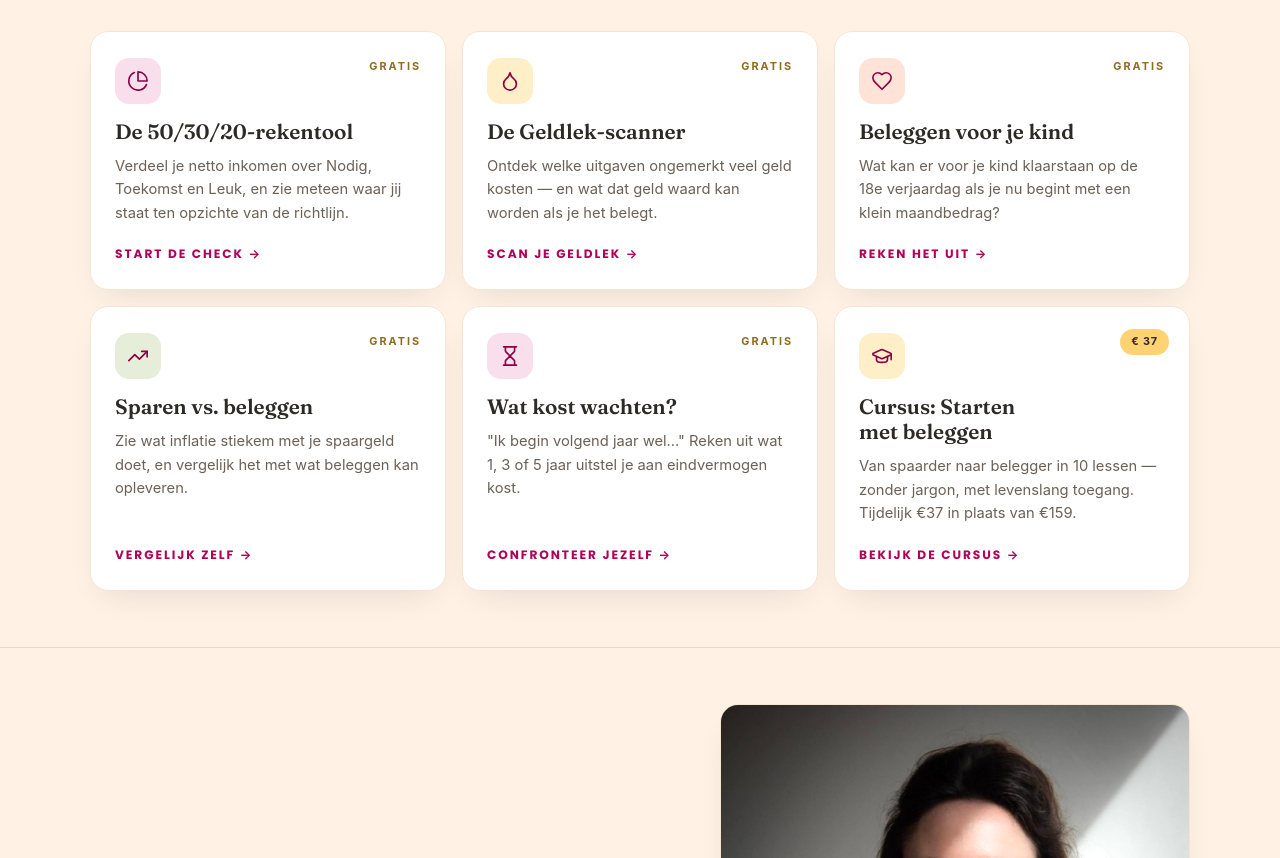
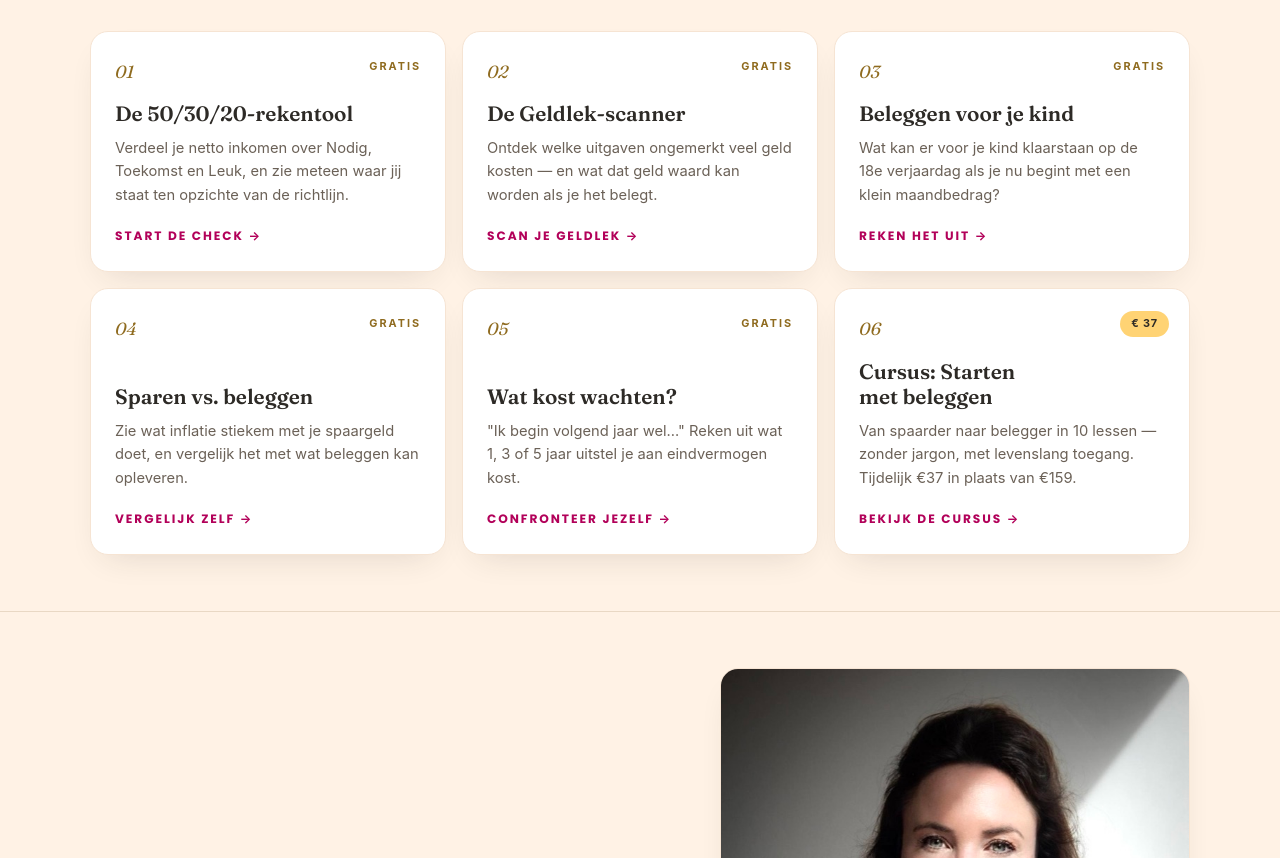
Before and after one commit to Xavier2235/Jimmybelegt, a plain HTML site: page index.html in a window 1280 px wide. Shown: the part 1604-2462 px from the top of the page. Drawn offline with Linux system fonts and the light colour scheme.

Commit message:
Toolkaarten: icoontegels vervangen door redactionele gouden nummers (01-06), consistent met de kennissectie
Co-Authored-By: Claude Fable 5 <noreply@anthropic.com>

```diff
--- a/index.html
+++ b/index.html
@@ -120,9 +120,7 @@
     text-decoration:none;color:var(--ink);transition:transform .18s ease,box-shadow .18s ease,border-color .18s ease}
   .kaart-link:hover{transform:translateY(-3px);border-color:#E4C6AE;box-shadow:0 22px 48px -18px rgba(45,42,38,.28)}
   .kaart-link:hover .pijl{color:var(--paars-donker)}
-  .icoon-cirkel{width:46px;height:46px;border-radius:14px;display:flex;align-items:center;justify-content:center;color:var(--paars-donker)}
-  .icoon-cirkel svg{width:22px;height:22px}
-  .t-roze{background:#F9DFEB}.t-geel{background:#FFEFC9}.t-zalm{background:#FFE3D7}.t-groen{background:#E6EDD9}
+  .kaart-link .k-nummer{margin:0;font-family:var(--display);font-style:italic;font-size:1.1rem;color:var(--goud)}
   .chip{position:absolute;top:26px;right:24px;font-size:.68rem;font-weight:700;letter-spacing:.18em;text-transform:uppercase}
   .chip-gratis{color:var(--goud)}
   .chip-prijs{background:var(--geel);color:var(--ink);padding:4px 11px;border-radius:999px;letter-spacing:.08em;top:22px;right:20px}
@@ -283,54 +281,42 @@
       </div>
       <div class="kaarten">
         <a class="kaart-link" href="50-30-20-rekentool.html">
-          <span class="icoon-cirkel t-roze" aria-hidden="true">
-            <svg viewBox="0 0 24 24" fill="none" stroke="currentColor" stroke-width="1.8" stroke-linecap="round" stroke-linejoin="round"><path d="M21.21 15.89A10 10 0 1 1 8 2.83"/><path d="M22 12A10 10 0 0 0 12 2v10z"/></svg>
-          </span>
+          <p class="k-nummer">01</p>
           <span class="chip chip-gratis">Gratis</span>
           <h3>De 50/30/20-rekentool</h3>
           <p>Verdeel je netto inkomen over Nodig, Toekomst en Leuk, en zie meteen waar jij staat ten opzichte van de richtlijn.</p>
           <span class="pijl">Start de check →</span>
         </a>
         <a class="kaart-link" href="geldlek-scanner.html">
-          <span class="icoon-cirkel t-geel" aria-hidden="true">
-            <svg viewBox="0 0 24 24" fill="none" stroke="currentColor" stroke-width="1.8" stroke-linecap="round" stroke-linejoin="round"><path d="M12 22a7 7 0 0 0 7-7c0-2-1-3.9-3-5.5s-3.5-4-4-6.5c-.5 2.5-2 4.9-4 6.5C6 11.1 5 13 5 15a7 7 0 0 0 7 7z"/></svg>
-          </span>
+          <p class="k-nummer">02</p>
           <span class="chip chip-gratis">Gratis</span>
           <h3>De Geldlek-scanner</h3>
           <p>Ontdek welke uitgaven ongemerkt veel geld kosten — en wat dat geld waard kan worden als je het belegt.</p>
           <span class="pijl">Scan je geldlek →</span>
         </a>
         <a class="kaart-link" href="beleggen-voor-je-kind.html">
-          <span class="icoon-cirkel t-zalm" aria-hidden="true">
-            <svg viewBox="0 0 24 24" fill="none" stroke="currentColor" stroke-width="1.8" stroke-linecap="round" stroke-linejoin="round"><path d="M19 14c1.49-1.46 3-3.21 3-5.5A5.5 5.5 0 0 0 16.5 3c-1.76 0-3 .5-4.5 2-1.5-1.5-2.74-2-4.5-2A5.5 5.5 0 0 0 2 8.5c0 2.3 1.5 4.05 3 5.5l7 7Z"/></svg>
-          </span>
+          <p class="k-nummer">03</p>
           <span class="chip chip-gratis">Gratis</span>
           <h3>Beleggen voor je kind</h3>
           <p>Wat kan er voor je kind klaarstaan op de 18e verjaardag als je nu begint met een klein maandbedrag?</p>
           <span class="pijl">Reken het uit →</span>
         </a>
         <a class="kaart-link" href="sparen-vs-beleggen.html">
-          <span class="icoon-cirkel t-groen" aria-hidden="true">
-            <svg viewBox="0 0 24 24" fill="none" stroke="currentColor" stroke-width="1.8" stroke-linecap="round" stroke-linejoin="round"><path d="M22 7l-8.5 8.5-5-5L2 17"/><path d="M16 7h6v6"/></svg>
-          </span>
+          <p class="k-nummer">04</p>
           <span class="chip chip-gratis">Gratis</span>
           <h3>Sparen vs. beleggen</h3>
           <p>Zie wat inflatie stiekem met je spaargeld doet, en vergelijk het met wat beleggen kan opleveren.</p>
           <span class="pijl">Vergelijk zelf →</span>
         </a>
         <a class="kaart-link" href="wat-kost-wachten.html">
-          <span class="icoon-cirkel t-roze" aria-hidden="true">
-            <svg viewBox="0 0 24 24" fill="none" stroke="currentColor" stroke-width="1.8" stroke-linecap="round" stroke-linejoin="round"><path d="M5 22h14"/><path d="M5 2h14"/><path d="M17 22v-4.172a2 2 0 0 0-.586-1.414L12 12l-4.414 4.414A2 2 0 0 0 7 17.828V22"/><path d="M7 2v4.172a2 2 0 0 0 .586 1.414L12 12l4.414-4.414A2 2 0 0 0 17 6.828V2"/></svg>
-          </span>
+          <p class="k-nummer">05</p>
           <span class="chip chip-gratis">Gratis</span>
           <h3>Wat kost wachten?</h3>
           <p>"Ik begin volgend jaar wel…" Reken uit wat 1, 3 of 5 jaar uitstel je aan eindvermogen kost.</p>
           <span class="pijl">Confronteer jezelf →</span>
         </a>
         <a class="kaart-link" href="cursus-starten-met-beleggen.html">
-          <span class="icoon-cirkel t-geel" aria-hidden="true">
-            <svg viewBox="0 0 24 24" fill="none" stroke="currentColor" stroke-width="1.8" stroke-linecap="round" stroke-linejoin="round"><path d="M21.42 10.922a1 1 0 0 0-.019-1.838L12.83 5.18a2 2 0 0 0-1.66 0L2.6 9.08a1 1 0 0 0 0 1.832l8.57 3.908a2 2 0 0 0 1.66 0z"/><path d="M22 10v6"/><path d="M6 12.5V16a6 3 0 0 0 12 0v-3.5"/></svg>
-          </span>
+          <p class="k-nummer">06</p>
           <span class="chip chip-prijs">€ 37</span>
           <h3>Cursus: Starten met beleggen</h3>
           <p>Van spaarder naar belegger in 10 lessen — zonder jargon, met levenslang toegang. Tijdelijk €37 in plaats van €159.</p>
```
